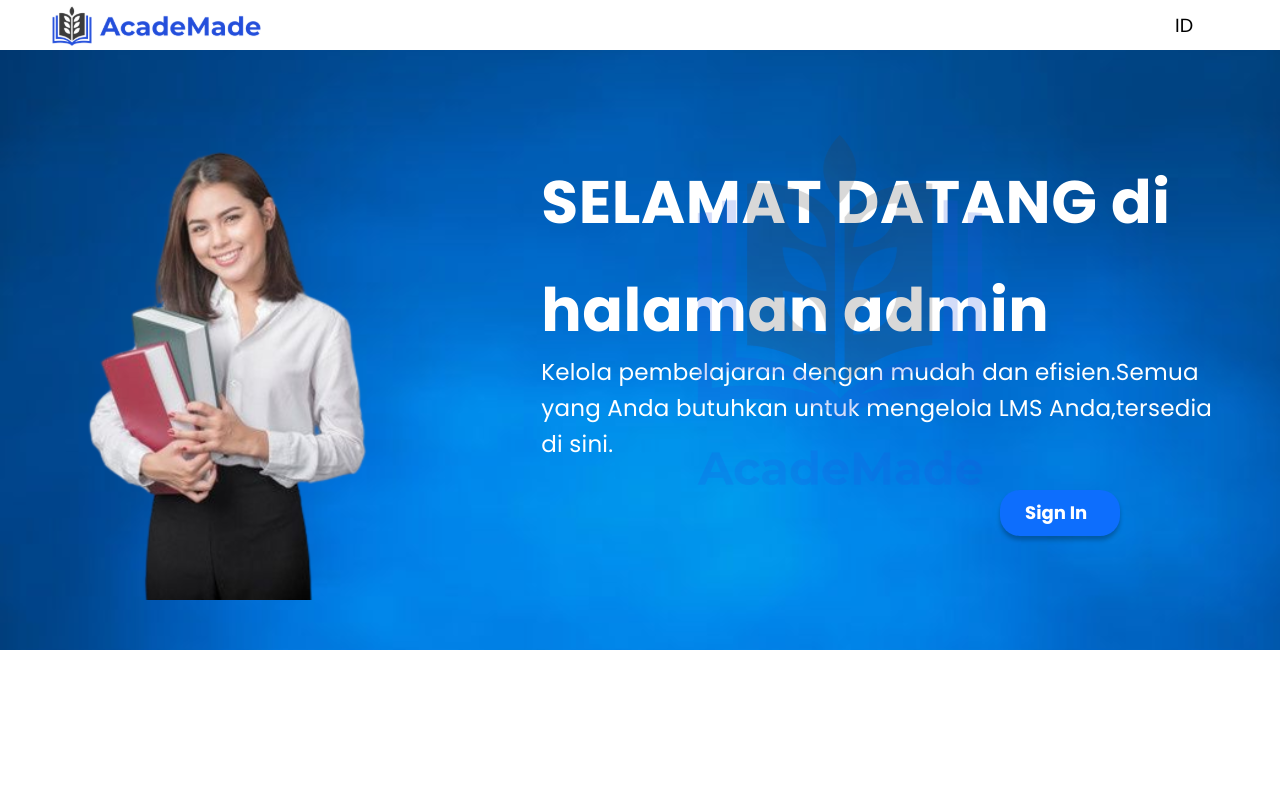
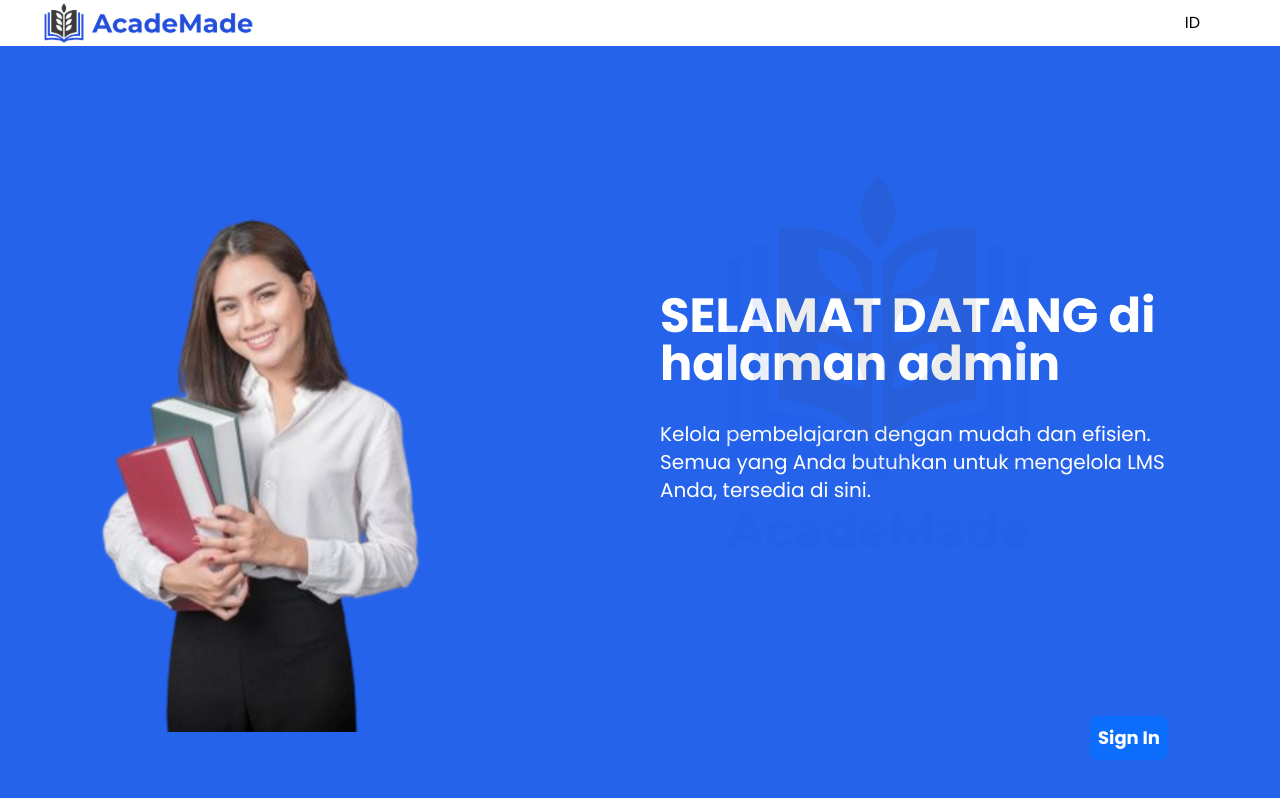
Before and after one commit to Capstone-Project-Kelompok-11/frontend-web-react, a React (Vite) app: page / in a window 1280 px wide. Shown: the top 798 px of the page. Built offline with nearby package versions, Linux system fonts and the light colour scheme.

Commit message:
fix: migrate tailwind landingpage and loginview

```diff
--- a/src/components/templates/Navbar.template.jsx
+++ b/src/components/templates/Navbar.template.jsx
@@ -1,22 +1,20 @@
+/* eslint-disable jsx-a11y/anchor-is-valid */
 /* eslint-disable jsx-a11y/img-redundant-alt */
-/* eslint-disable jsx-a11y/anchor-is-valid */
-import * as React from "react";
+import React from "react";
 import "../../index.css";
 import homeImage from "../../assets/Home.svg";
 
 function Navbar() {
   return (
     <div>
-      <nav className="navbar navbar-expand-lg bg-white">
-        <div className="home">
+      <nav className="bg-white ">
+        <div className="flex items-center justify-between">
           <a className="Home" href="/">
-            <img src={homeImage} alt="some-image" />
+            <img src={homeImage} alt="some-image" className="w-500 h-100" />
           </a>
-          <div className="login">
-            <a className="ID" href="#">
-              ID
-            </a>
-          </div>
+          <a className="items-end flex mr-20" href="#">
+            ID
+          </a>
         </div>
       </nav>
     </div>
--- a/src/index.css
+++ b/src/index.css
@@ -22,335 +22,3 @@
 ::-webkit-scrollbar-thumb {
   background: #888;
 }
-.logo {
-  height: 6em;
-  padding: 1.5em;
-  will-change: filter;
-  transition: filter 300ms;
-}
-.logo:hover {
-  filter: drop-shadow(0 0 2em #646cffaa);
-}
-.logo.react:hover {
-  filter: drop-shadow(0 0 2em #61dafbaa);
-}
-
-@keyframes logo-spin {
-  from {
-    transform: rotate(0deg);
-  }
-  to {
-    transform: rotate(360deg);
-  }
-}
-
-@media (prefers-reduced-motion: no-preference) {
-  a:nth-of-type(2) .logo {
-    animation: logo-spin infinite 20s linear;
-  }
-}
-
-.card {
-  padding: 2em;
-}
-
-.read-the-docs {
-  color: #888;
-}
-
-.navbar navbar-expand-lg {
-  position: absolute;
-  width: 1440px;
-  height: 55px;
-  display: flex;
-
-  background: #ffffff;
-}
-.home {
-  position: absolute;
-  height: 46px;
-  top: 3px;
-  display: flex;
-  gap: 870px;
-  align-items: center;
-}
-
-.login {
-  display: flex;
-  gap: 10px;
-  width: auto;
-  font-family: "Poppins";
-  font-style: normal;
-  font-weight: 400;
-  font-size: 19px;
-  line-height: 28px;
-  letter-spacing: 0.01em;
-  float: right;
-
-  color: #000000 !important;
-}
-.login a {
-  color: #000000;
-}
-
-.Signin {
-  display: flex;
-  flex-direction: row;
-  align-items: center;
-  padding: 10px 25px;
-  font-family: "Poppins";
-  font-style: normal;
-  font-weight: 700;
-  font-size: 18.1px;
-  line-height: 46px;
-  position: absolute;
-  width: 120px;
-  height: 46px;
-  left: 1000px;
-  top: 440px;
-  color: #ffffff;
-  background: #0d6efd;
-  box-shadow: 0px 4px 4px rgba(0, 0, 0, 0.25);
-  border-radius: 20px;
-}
-
-.ID {
-  color: #000000 !important;
-}
-.main-container {
-  position: absolute;
-  width: 100%;
-  height: 600px;
-  top: 50px;
-  display: flex;
-  max-width: 100%;
-  background-image: url("./assets/Background.svg");
-}
-.foto {
-  width: 700px;
-  height: 500px;
-  left: 650px;
-  top: 80px;
-  float: left;
-}
-.main img {
-  position: absolute;
-  width: 600px;
-  height: 500px;
-  left: 540px;
-  top: 10px;
-  opacity: 5;
-}
-.kotak {
-  flex-direction: column;
-  align-items: flex-start;
-  padding: 0px;
-  gap: 10px;
-
-  position: absolute;
-  width: 715px;
-  height: 350px;
-  left: 620px;
-  top: 262px;
-}
-.pesan p {
-  font-family: "Poppins";
-  font-style: normal;
-  font-weight: 700;
-  font-size: 60px;
-  line-height: 108px;
-  letter-spacing: 0.01em;
-  color: #ffffff;
-  padding-right: 60px;
-  top: 100px;
-}
-.pesan {
-  margin-bottom: 10px;
-  margin-top: -90px;
-}
-
-.text {
-  margin-top: -20px;
-  padding-right: 10px;
-}
-.tulisan {
-  display: flex;
-  align-items: center;
-  justify-content: space-evenly;
-}
-.posisi {
-  top: auto;
-}
-.text p {
-  font-size: 23px;
-  top: 100px;
-  line-height: 36px;
-  letter-spacing: 0.01em;
-  float: right;
-  padding-right: 43px;
-
-  color: #ffffff;
-}
-
-.container {
-  position: absolute;
-  width: 100%;
-  height: 680px;
-  left: 0px;
-  top: 55px;
-  max-width: 100%;
-  background-image: url("./assets/Background.svg");
-}
-.badan {
-  position: absolute;
-  width: 450px;
-  height: 454px;
-  left: calc(50% - 500px / 2);
-  top: 50px;
-  justify-content: center;
-  padding: 40px;
-  background: #ffffff;
-  border-radius: 12px;
-}
-.password-input-wrapper {
-  position: relative;
-}
-
-.password-input-wrapper input {
-  padding-right: 20px; /* Menyisakan ruang untuk ikon mata */
-
-  align-items: center;
-}
-
-.password-toggle-icon {
-  position: absolute;
-  top: 36px;
-  right: 20px;
-  transform: translateY(-50%);
-  cursor: pointer;
-}
-
-.error-message {
-  margin-top: -29px; /* Menyesuaikan jarak dari input field */
-  text-align: center;
-}
-
-button {
-  border: none;
-}
-
-a {
-  text-decoration: none;
-}
-
-input {
-  /* display: block; */
-  width: 100%;
-  padding: 15px;
-  margin-top: 10px;
-  margin-bottom: 40px;
-  font-family: sans-serif;
-  font-size: 16px;
-  outline: none;
-  border-radius: 12px;
-  background-color: rgb(239, 230, 230);
-}
-form {
-  justify-content: center;
-}
-
-label {
-  width: 83px;
-  height: 45px;
-
-  /* Desktop/H2/Reguler */
-
-  font-family: "Poppins";
-  font-style: normal;
-  font-weight: 400;
-  font-size: 20px;
-  line-height: 45px;
-  display: flex;
-
-  /* identical to box height */
-
-  letter-spacing: 0.01em;
-
-  color: #000000;
-}
-
-.btn {
-  color: white;
-
-  width: 100%;
-
-  height: 80px;
-
-  font-size: 18px;
-
-  background-color: #007bff;
-
-  border-radius: 10px;
-}
-
-.btn2 {
-  display: flex;
-  flex-direction: row;
-  justify-content: center;
-  align-items: center;
-  padding: 19px;
-  gap: 0px;
-  font-weight: 500;
-  font-size: 20px;
-  position: absolute;
-  width: 224px;
-  height: 48px;
-  left: 115px;
-  top: 358px;
-  background: #0a58ca;
-  border-radius: 12px;
-  color: #ffffff;
-  /* Primary/Brandeis Blue/70 */
-
-  background: #0a58ca;
-  border-radius: 12px;
-  color: #ffffff;
-}
-
-.btn2:hover {
-  background-color: #0f549b;
-}
-
-.error {
-  border: 2px solid red;
-}
-
-.error-message {
-  color: red;
-  font-size: 15px;
-  font-weight: 600;
-}
-
-#wrab:target .modal {
-  transition: 0.56s;
-
-  transform: translateY(100px);
-
-  position: relative;
-
-  visibility: visible;
-}
-
-#wrab:target .bg-color {
-  position: absolute;
-
-  top: 0;
-
-  bottom: 0;
-
-  right: 0;
-
-  left: 0;
-
-  background-color: rgb(0, 0, 0, 0.5);
-}
--- a/src/views/LandingPage.view.jsx
+++ b/src/views/LandingPage.view.jsx
@@ -12,32 +12,36 @@ function LandingPage() {
   return (
     <div>
       <Navbar />
-      <div className="main-container">
-        <div className="main">
-          <img src={LogoSvg} alt="Logo" className="w-700 h-500 opacity-201" />
-        </div>
-        <div className="tulisan">
-          <img src={GuruSvg} alt="Guru" className="foto w-700 h-500" />
-          <div className="posisi">
-            <div className="pesan">
-              <p className="font-bold text-6xl text-white">
+      <div className="bg-blue-600 h-screen flex flex-col justify-center items-center">
+        <div className="flex items-center justify-center mr-10 mb-24">
+          <img src={GuruSvg} alt="Guru" className="w-1/2 mt-24 mr-10" />
+          <div className="mr-10">
+            <div className="mb-8 ">
+              <p className="text-5xl text-white font-bold ">
                 SELAMAT DATANG di halaman admin
               </p>
             </div>
-            <div className="text">
-              <p className="text-white ">
-                Kelola pembelajaran dengan mudah dan efisien.Semua yang Anda
-                butuhkan untuk mengelola LMS Anda,tersedia di sini.
+            <div>
+              <p className="text-white text-xl">
+                Kelola pembelajaran dengan mudah dan efisien. Semua yang Anda
+                butuhkan untuk mengelola LMS Anda, tersedia di sini.
               </p>
+              <img
+                src={LogoSvg}
+                alt="Logo"
+                className="opacity-50 absolute top-0 mt-24 -ml-12"
+              />
+            </div>
+            <div>
+              <Link
+                to="/login"
+                className="bg-primary-50 text-white rounded-lg font-bold text-lg p-2 mr-28 absolute bottom-0 right-0 mb-10 "
+              >
+                Sign In
+              </Link>
             </div>
           </div>
         </div>
-        <Link
-          to="/login"
-          className="Signin bg-blue-600 rounded-lg text-white font-bold text-lg p-6 px-8 py-5"
-        >
-          Sign In
-        </Link>
       </div>
     </div>
   );
--- a/src/views/Login.view.jsx
+++ b/src/views/Login.view.jsx
@@ -54,16 +54,13 @@ function Login() {
     <div>
       <Navbar />
       <ToastContainer position="top-center" autoClose={1000} />
-      <div className="container">
-        <div href="" className="wrab" id="wrab">
-          <div className="bg-color ">
-            <div className="badan" id="modal">
-              <form
-                onSubmit={formik.handleSubmit}
-                method="get"
-                acceptCharset="utf-8"
-              >
-                <label htmlFor="email">Email:</label>
+      <div className="container mx-auto bg-blue-600 h-screen">
+        <div className="flex justify-center items-center h-screen text-base">
+          <div className="bg-white p-20 rounded-xl shadow-md m-2">
+            <form onSubmit={formik.handleSubmit}>
+              <label htmlFor="email" className="font-semibold ">
+                Email:
+              </label>
               <input
                 type="text"
                 placeholder="Email"
@@ -72,15 +69,21 @@ function Login() {
                 onChange={formik.handleChange}
                 onBlur={formik.handleBlur}
                 value={formik.values.email}
-                  className={
-                    formik.errors.email && formik.touched.email ? "error" : ""
-                  }
+                className={`w-full p-2 rounded-md outline-none bg-gray-100 my-3 ${
+                  formik.errors.email && formik.touched.email
+                    ? "border-red-500"
+                    : "border-gray-300"
+                }`}
               />
               {formik.touched.email && formik.errors.email && (
-                  <div className="error-message">{formik.errors.email}</div>
+                <div className="text-red-500 text-sm mt-1">
+                  {formik.errors.email}
+                </div>
               )}
-                <label htmlFor="password">Password:</label>
-                <div className="password-input-wrapper">
+              <label htmlFor="password" className="block font-semibold mt-4">
+                Password:
+              </label>
+              <div className="relative">
                 <input
                   type={showPassword ? "text" : "password"}
                   placeholder="Password"
@@ -89,33 +92,33 @@ function Login() {
                   onChange={formik.handleChange}
                   onBlur={formik.handleBlur}
                   value={formik.values.password}
-                    className={
+                  className={`w-full p-2 rounded-md outline-none bg-gray-100 my-3 ${
                     formik.errors.password && formik.touched.password
-                        ? "error"
-                        : ""
-                    }
+                      ? "border-red-500"
+                      : "border-gray-300"
+                  }`}
                 />
                 <span
-                    className={`password-toggle-icon ${
-                      showPassword ? "show" : ""
+                  className={`absolute top-1/2 right-2 transform -translate-y-1/2 cursor-pointer ${
+                    showPassword ? "text-gray-600" : "text-gray-400"
                   }`}
                   onClick={handleTogglePassword}
                 >
-                    {showPassword ? (
-                      <FontAwesomeIcon icon={faEyeSlash} />
-                    ) : (
-                      <FontAwesomeIcon icon={faEye} />
-                    )}
+                  <FontAwesomeIcon icon={showPassword ? faEyeSlash : faEye} />
                 </span>
               </div>
               {formik.touched.password && formik.errors.password && (
-                  <div className="error-message">{formik.errors.password}</div>
+                <div className="text-red-500 text-sm mt-1">
+                  {formik.errors.password}
+                </div>
               )}
-                <button type="submit" className="btn2">
+              <button
+                type="submit"
+                className="bg-blue-500 text-white mt-6 py-2 px-4 rounded-lg w-full"
+              >
                 Login
-                </button>{" "}
+              </button>
             </form>
-            </div>
           </div>
         </div>
       </div>
```
Lines whose indentation alone changed are shown as unchanged.
